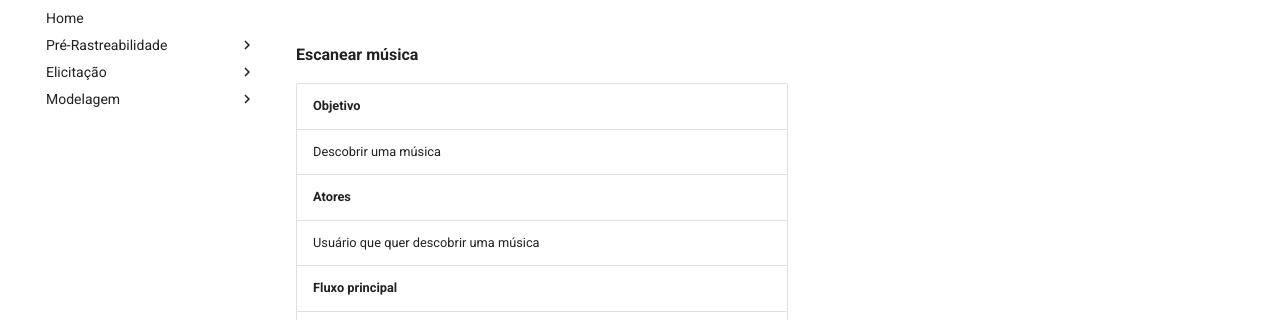
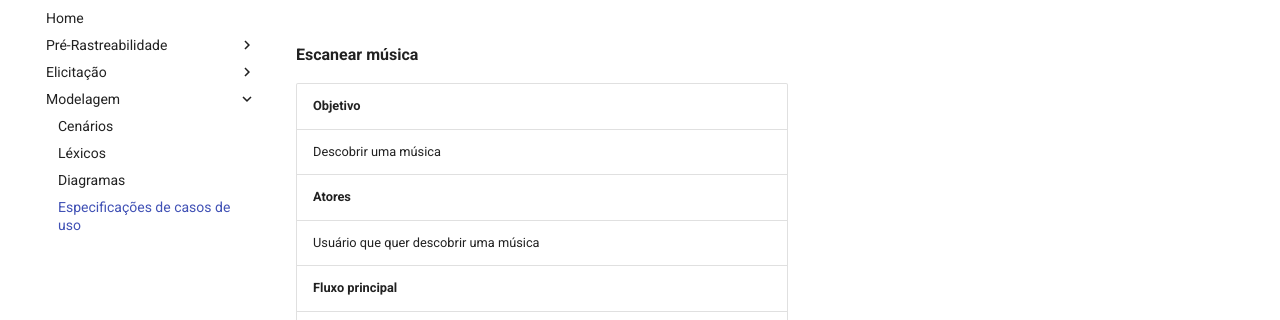
Before and after one commit to Wictorgirardi/2019.2-Shazam, an MkDocs documentation site: the page built from docs/modelagem/especificacao_dcu.md, in a window 1280 px wide. Shown: the part 138-458 px from the top of the page. Built offline with MkDocs 1.6.1 and Material for MkDocs 9.7.7, drawn with Linux system fonts in a browser that asks for light colours; comment, search, counter and statistics services are not loaded.

Commit message:
Adicionando especificacoes de diagrama no mkdocs

```diff
--- a/mkdocs.yml
+++ b/mkdocs.yml
@@ -21,6 +21,7 @@ nav:
     - Cenários: 'modelagem/cenarios.md'
     - Léxicos: 'modelagem/lexicos.md'
     - Diagramas: 'modelagem/diagramas.md'
+    - Especificações de casos de uso: 'modelagem/especificacao_dcu.md'
 
 
 
```
